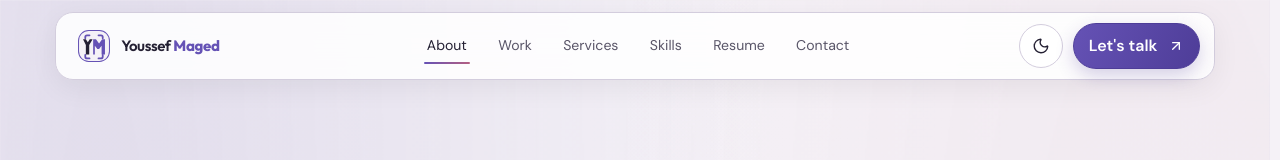
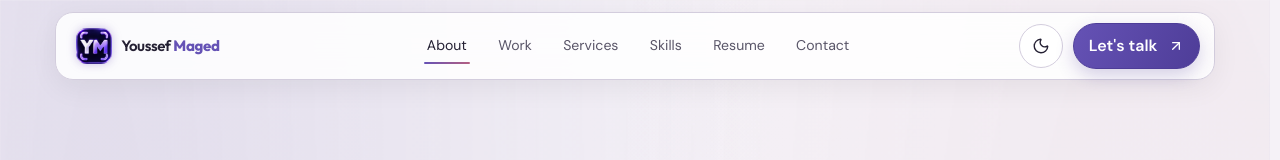
Before and after one commit to youcieff/Portfolio, a Next.js app: page / in a window 1280 px wide. Shown: the top 160 px of the page. Built offline with nearby package versions, Linux system fonts and the light colour scheme.

Commit message:
Use cropped custom logo in loader and navigation

```diff
--- a/app/globals.css
+++ b/app/globals.css
@@ -430,10 +430,12 @@ img {
   letter-spacing: -0.025em;
 }
 .nav-brand-mark {
+  width: 36px;
+  height: 36px;
   flex: 0 0 auto;
-}
-.brand-mark {
-  filter: drop-shadow(0 0 4px color-mix(in srgb, var(--accent) 32%, transparent));
+  border-radius: 11px;
+  object-fit: cover;
+  filter: drop-shadow(0 0 5px color-mix(in srgb, var(--accent) 35%, transparent));
 }
 .nav-brand-label strong {
   color: var(--accent);
@@ -2881,8 +2883,10 @@ img {
   justify-items: center;
 }
 .intro-logo-mark {
-  width: clamp(5.25rem, 12vw, 7rem);
+  width: clamp(8rem, 17vw, 10.5rem);
   height: auto;
+  border-radius: 22%;
+  filter: drop-shadow(0 0 18px color-mix(in srgb, var(--accent) 25%, transparent));
   animation: loader-fade 0.6s 0.08s both;
 }
 .intro-rule {
--- a/components/ui/brand-mark.tsx
+++ /dev/null
@@ -1,46 +0,0 @@
-type BrandMarkProps = {
-  className?: string;
-  size?: number;
-};
-
-export function BrandMark({ className, size = 40 }: BrandMarkProps) {
-  return (
-    <svg
-      aria-hidden="true"
-      className={className}
-      width={size}
-      height={size}
-      viewBox="0 0 64 64"
-      fill="none"
-      xmlns="http://www.w3.org/2000/svg"
-    >
-      <rect
-        x="4.5"
-        y="4.5"
-        width="55"
-        height="55"
-        rx="18"
-        fill="var(--page)"
-        stroke="var(--accent)"
-        strokeWidth="1.8"
-      />
-      <path
-        d="M16.5 18v-2a3 3 0 0 1 3-3H24m16 0h4.5a3 3 0 0 1 3 3v2M16.5 48v3a3 3 0 0 0 3 3H24m16 0h4.5a3 3 0 0 0 3-3v-3"
-        stroke="var(--accent)"
-        strokeWidth="3.2"
-        strokeLinecap="round"
-        strokeLinejoin="round"
-      />
-      <g transform="translate(-1.5 0)">
-        <path
-          d="M14 20h5l3.5 5.2L26 20h5l-6 10v17h-6V30z"
-          fill="var(--ink)"
-        />
-        <path
-          d="M32 47V20h5l5.5 7.5L48 20h5v27h-6V31.5l-4.5 6h-3l-4.5-6V47z"
-          fill="var(--accent)"
-        />
-      </g>
-    </svg>
-  );
-}
--- a/components/ui/intro-loader.tsx
+++ b/components/ui/intro-loader.tsx
@@ -1,8 +1,8 @@
 "use client";
 
+import Image from "next/image";
 import { AnimatePresence, motion } from "motion/react";
 import { useEffect, useState } from "react";
-import { BrandMark } from "@/components/ui/brand-mark";
 
 export function IntroLoader() {
   const [visible, setVisible] = useState(true);
@@ -30,7 +30,14 @@ export function IntroLoader() {
           exit={{ y: "-100%", transition: { duration: 0.58, ease: [0.76, 0, 0.24, 1] } }}
         >
           <div className="intro-lockup" aria-hidden="true">
-            <BrandMark className="intro-logo-mark" size={112} />
+            <Image
+              src="/images/ym-logo.webp"
+              alt=""
+              width={828}
+              height={828}
+              preload
+              className="intro-logo-mark"
+            />
             <span className="intro-rule" />
             <span className="intro-name">Youssef Maged Hanna</span>
             <span className="intro-caption">FULL STACK DEVELOPER</span>
--- a/components/ui/navigation.tsx
+++ b/components/ui/navigation.tsx
@@ -1,11 +1,11 @@
 "use client";
 
+import Image from "next/image";
 import { AnimatePresence, motion } from "motion/react";
 import { ArrowUpRight, Menu, X } from "lucide-react";
 import { useEffect, useRef, useState } from "react";
 import { navigation, site } from "@/data/site";
 import { ThemeToggle } from "@/components/ui/theme-control";
-import { BrandMark } from "@/components/ui/brand-mark";
 
 export function Navigation() {
   const [active, setActive] = useState("about");
@@ -78,7 +78,13 @@ export function Navigation() {
       <header className="site-header shell" data-scrolled={scrolled}>
         <div className="nav-wrap">
           <a className="nav-brand" href="#hero" aria-label={`${site.name}, home`}>
-            <BrandMark className="nav-brand-mark" size={36} />
+            <Image
+              src="/images/ym-logo.webp"
+              alt=""
+              width={828}
+              height={828}
+              className="nav-brand-mark"
+            />
             <span className="nav-brand-label">Youssef <strong>Maged</strong></span>
           </a>
           <nav className="nav-links" aria-label="Main navigation">
```
Also changed, not shown: public/images/ym-logo.webp (added).
